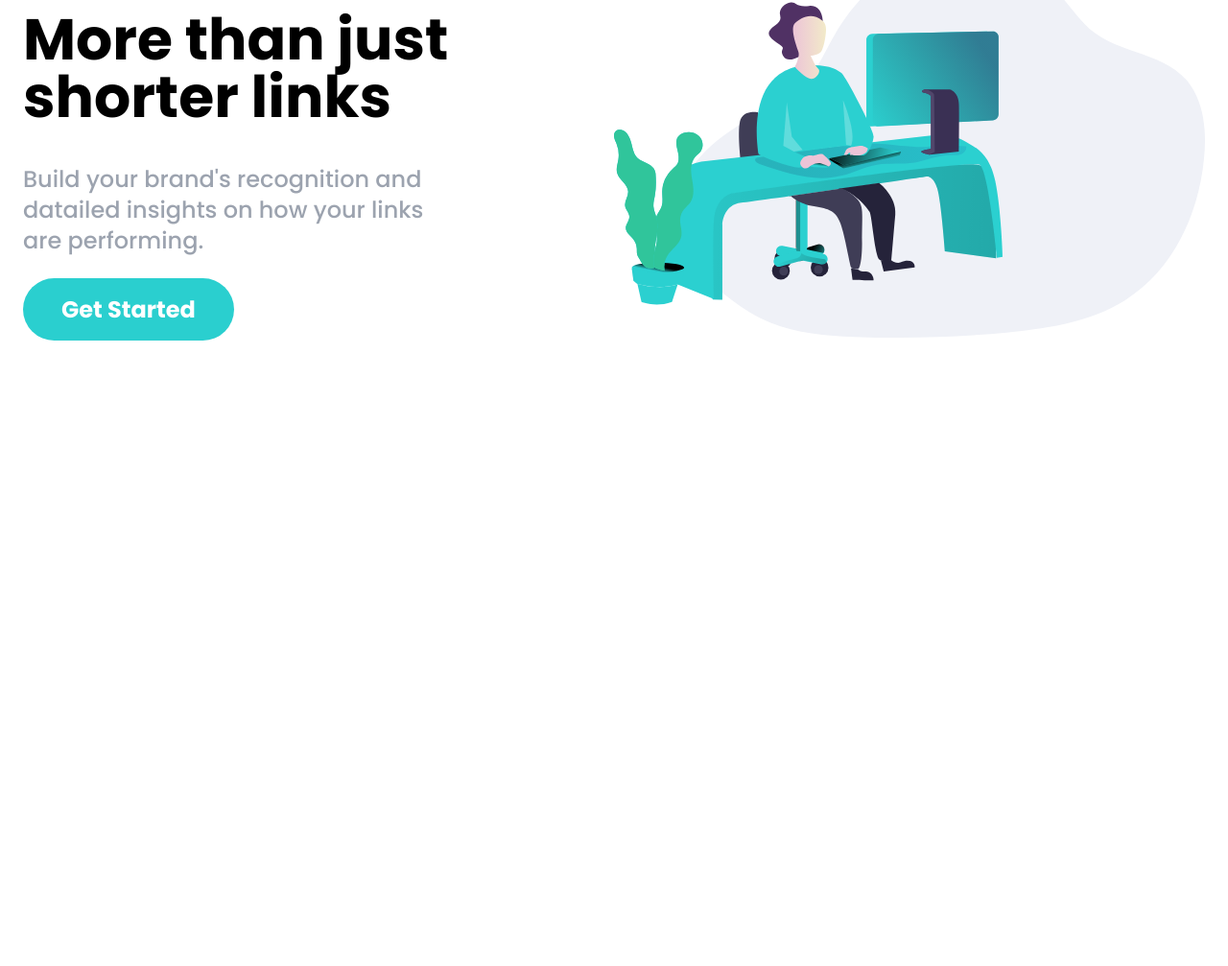
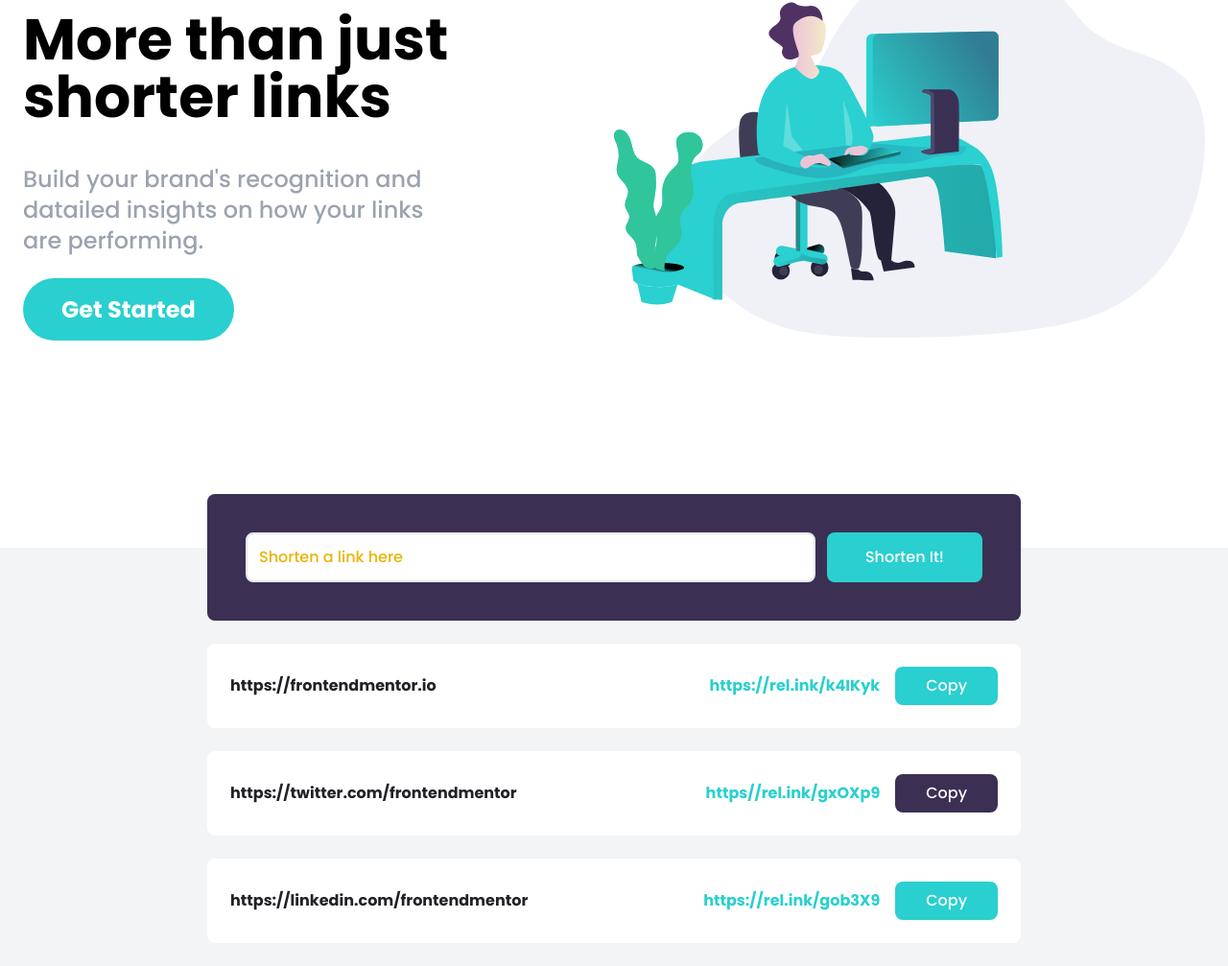
Before and after one commit to Jithin-b-p/shortly, a website built with Vite: page index.html in a window 1280 px wide. Shown: the part 173-1180 px from the top of the page at 96% size. Before the commit the page ends 800 px from the top, so only its background shows below. Built offline with nearby package versions, Linux system fonts and the light colour scheme.

Commit message:
added form and link generated section

```diff
--- a/index.html
+++ b/index.html
@@ -74,7 +74,88 @@
         </div>
       </div>
     </section>
+    <!-- shorten section -->
+    <section id="shorten" class="relative bg-gray-100">
+      <!-- shorten container -->
+      <div class="max-w-4xl p-6 mx-auto space-y-6">
+        <!-- form -->
+        <form
+          action=""
+          id="link-form"
+          class="relative flex flex-col w-full p-10 -mt-20 space-y-4 rounded-lg bg-darkViolet md:flex-row md:space-y-0 md:space-x-3"
+        >
+          <input
+            type="text"
+            class="flex-1 p-3 placeholder-yellow-500 border-2 rounded-lg focus:outline-none"
+            placeholder="Shorten a link here"
+            id="link-input"
+          />
+          <button
+            class="px-10 py-3 text-white rounded-lg bg-cyan hover:bg-cyan/40 focus:outline-none md:py-2"
+          >
+            Shorten It!
+          </button>
+        </form>
 
+        <!-- link-1 -->
+        <div
+          class="flex flex-col items-center justify-between w-full p-6 bg-white rounded-lg md:flex-row"
+        >
+          <p class="font-bold text-center text-clrNeutral-400 md:text-left">
+            https://frontendmentor.io
+          </p>
+
+          <div
+            class="flex flex-col items-center justify-end flex-1 space-x-4 space-y-2 md:flex-row md:space-y-0"
+          >
+            <div class="font-bold text-cyan">https://rel.ink/k4IKyk</div>
+            <button
+              class="p-2 px-8 text-white rounded-lg bg-cyan hover:opacity-70 focus:outline-none"
+            >
+              Copy
+            </button>
+          </div>
+        </div>
+        <!-- link-2 -->
+        <div
+          class="flex flex-col items-center justify-between w-full p-6 bg-white rounded-lg md:flex-row"
+        >
+          <p class="font-bold text-center text-clrNeutral-400 md:text-left">
+            https://twitter.com/frontendmentor
+          </p>
+
+          <div
+            class="flex flex-col items-center justify-end flex-1 space-x-4 space-y-2 md:flex-row md:space-y-0"
+          >
+            <div class="font-bold text-cyan">https//rel.ink/gxOXp9</div>
+            <button
+              class="p-2 px-8 text-white rounded-lg bg-darkViolet hover:opacity-70 focus:outline-none"
+            >
+              Copy
+            </button>
+          </div>
+        </div>
+        <!-- link-3 -->
+        <div
+          class="flex flex-col items-center justify-between w-full p-6 bg-white rounded-lg md:flex-row"
+        >
+          <p class="font-bold text-center text-clrNeutral-400 md:text-left">
+            https://linkedin.com/frontendmentor
+          </p>
+
+          <div
+            class="flex flex-col items-center justify-end flex-1 space-x-4 space-y-2 md:flex-row md:space-y-0"
+          >
+            <div class="font-bold text-cyan">https://rel.ink/gob3X9</div>
+            <button
+              class="p-2 px-8 text-white rounded-lg bg-cyan hover:opacity-70 focus:outline-none"
+            >
+              Copy
+            </button>
+          </div>
+        </div>
+      </div>
+    </section>
     <script type="module" src="/main.js"></script>
   </body>
 </html>
```
